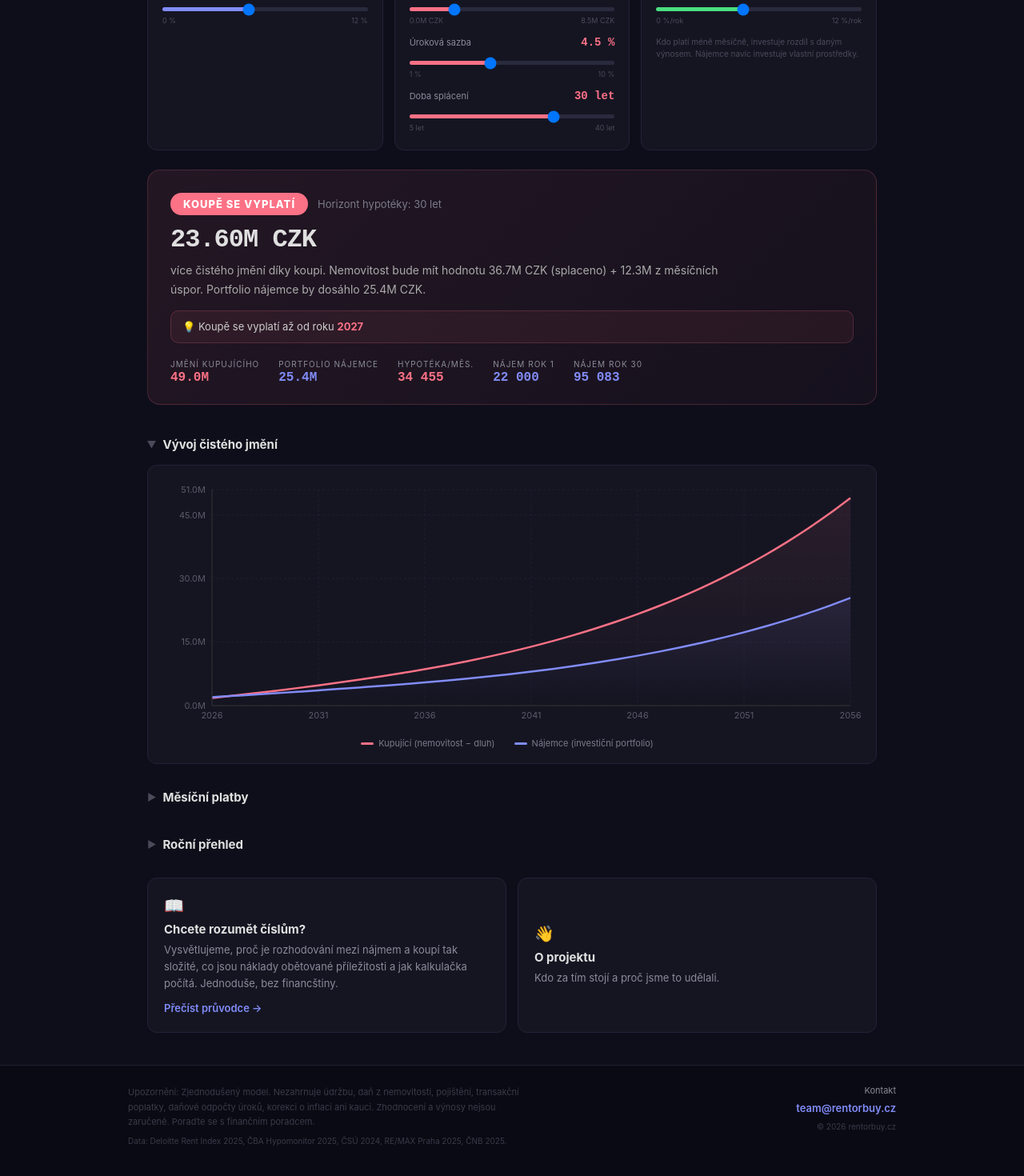
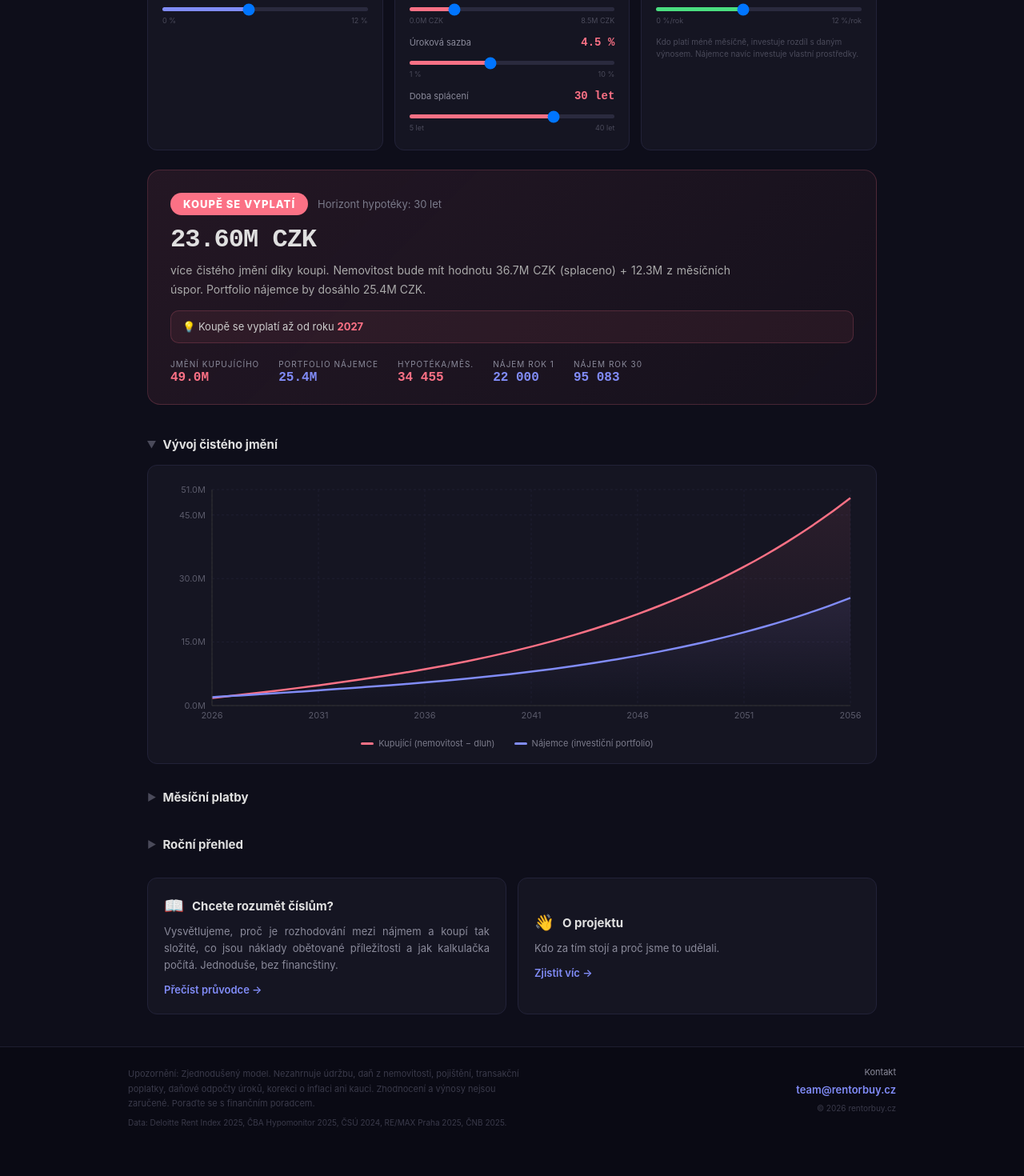
Before and after one commit to jd-dvoriak/rentorbuy, a React (Vite) app: page / in a window 1280 px wide. Shown: the part 414-1884 px from the top of the page at 80% size. Built offline with nearby package versions, Linux system fonts and the light colour scheme.

Commit message:
Justify text, align CTA cards, fix downpayment limit

```diff
--- a/src/App.jsx
+++ b/src/App.jsx
@@ -68,6 +68,7 @@ const I18N = {
     ctaLearnBtn: "Přečíst průvodce",
     ctaAboutTitle: "O projektu",
     ctaAboutDesc: "Kdo za tím stojí a proč jsme to udělali.",
+    ctaAboutBtn: "Zjistit víc",
     // ── LEARN PAGE ──
     learnHero: "Pronájem nebo koupě? Pojďme si to rozebrat.",
     learnHeroSub: "Bez emocí, bez tlaku. Jen čísla a zdravý rozum.",
@@ -179,6 +180,7 @@ const I18N = {
     ctaLearnBtn: "Read the guide",
     ctaAboutTitle: "About the project",
     ctaAboutDesc: "Who's behind it and why we built it.",
+    ctaAboutBtn: "Learn more",
     learnHero: "Rent or buy? Let's break it down.",
     learnHeroSub: "No emotions, no pressure. Just numbers and common sense.",
     emo1Title: "Why is this such a hard decision?",
@@ -418,7 +420,7 @@ const dp = (c) => ({ r: 5, fill: c, stroke: C.bg, strokeWidth: 2 });
    LEARN PAGE
    ══════════════════════════════════════════ */
 function LearnPage({ t, onGoCalc }) {
-  const P = ({ children, style }) => <p style={{ fontSize: 15, color: C.dim, lineHeight: 1.8, margin: "0 0 16px", ...style }}>{children}</p>;
+  const P = ({ children, style }) => <p style={{ fontSize: 15, color: C.dim, lineHeight: 1.8, margin: "0 0 16px", textAlign: "justify", ...style }}>{children}</p>;
   const H = ({ children, icon }) => <h2 style={{ fontSize: 22, fontWeight: 800, color: C.txt, margin: "48px 0 20px", display: "flex", alignItems: "center", gap: 10 }}>{icon && <span style={{ fontSize: 24 }}>{icon}</span>}{children}</h2>;
   const Item = ({ title, children, color }) => (
     <div style={{ background: C.card, border: `1px solid ${C.border}`, borderRadius: 12, padding: "20px 22px", marginBottom: 12 }}>
@@ -479,7 +481,7 @@ function LearnPage({ t, onGoCalc }) {
    ABOUT PAGE
    ══════════════════════════════════════════ */
 function AboutPage({ t, track, onGoCalc, onGoLearn }) {
-  const P = ({ children }) => <p style={{ fontSize: 15, color: C.dim, lineHeight: 1.8, margin: "0 0 16px" }}>{children}</p>;
+  const P = ({ children }) => <p style={{ fontSize: 15, color: C.dim, lineHeight: 1.8, margin: "0 0 16px", textAlign: "justify" }}>{children}</p>;
   return (
     <main style={{ maxWidth: 680, margin: "0 auto", padding: "24px 24px 48px" }}>
       <h1 style={{ fontSize: 28, fontWeight: 800, color: C.txt, margin: "40px 0 24px" }}>{t.aboutTitle}</h1>
@@ -491,18 +493,22 @@ function AboutPage({ t, track, onGoCalc, onGoLearn }) {
           background: C.card, border: `1px solid ${C.border}`, borderRadius: 12,
           padding: "20px", cursor: "pointer", textAlign: "left", fontFamily: "inherit",
         }}>
-          <div style={{ fontSize: 20, marginBottom: 8 }}>🧮</div>
-          <div style={{ fontSize: 15, fontWeight: 700, color: C.txt, marginBottom: 6 }}>{t.navCalc}</div>
-          <div style={{ fontSize: 13, color: C.dim }}>{t.aboutCalcDesc}</div>
+          <div style={{ display: "flex", alignItems: "center", gap: 10, marginBottom: 10 }}>
+            <span style={{ fontSize: 20 }}>🧮</span>
+            <span style={{ fontSize: 15, fontWeight: 700, color: C.txt }}>{t.navCalc}</span>
+          </div>
+          <div style={{ fontSize: 13, color: C.dim, textAlign: "justify" }}>{t.aboutCalcDesc}</div>
           <span style={{ color: C.rent, fontSize: 13, fontWeight: 600, display: "inline-block", marginTop: 10 }}>{t.aboutCalcBtn} →</span>
         </button>
         <button onClick={onGoLearn} style={{
           background: C.card, border: `1px solid ${C.border}`, borderRadius: 12,
           padding: "20px", cursor: "pointer", textAlign: "left", fontFamily: "inherit",
         }}>
-          <div style={{ fontSize: 20, marginBottom: 8 }}>📖</div>
-          <div style={{ fontSize: 15, fontWeight: 700, color: C.txt, marginBottom: 6 }}>{t.navLearn}</div>
-          <div style={{ fontSize: 13, color: C.dim }}>{t.aboutLearnDesc}</div>
+          <div style={{ display: "flex", alignItems: "center", gap: 10, marginBottom: 10 }}>
+            <span style={{ fontSize: 20 }}>📖</span>
+            <span style={{ fontSize: 15, fontWeight: 700, color: C.txt }}>{t.navLearn}</span>
+          </div>
+          <div style={{ fontSize: 13, color: C.dim, textAlign: "justify" }}>{t.aboutLearnDesc}</div>
           <span style={{ color: C.rent, fontSize: 13, fontWeight: 600, display: "inline-block", marginTop: 10 }}>{t.ctaLearnBtn} →</span>
         </button>
       </div>
@@ -571,7 +577,7 @@ function CalcPage({ t, track, onGoLearn, onGoAbout }) {
         {/* Intro */}
         <div style={{ marginBottom: 20 }}>
           <div style={{ background: C.card, border: `1px solid ${C.border}`, borderRadius: 12, padding: "20px 20px 16px" }}>
-            <p style={{ fontSize: 15, color: C.txt, lineHeight: 1.7, margin: "0 0 14px" }}>{t.intro}</p>
+            <p style={{ fontSize: 15, color: C.txt, lineHeight: 1.7, margin: "0 0 14px", textAlign: "justify" }}>{t.intro}</p>
             <button onClick={onGoLearn} style={{
               background: "none", border: "none", color: C.rent, fontSize: 13, fontWeight: 600,
               cursor: "pointer", fontFamily: "inherit", padding: 0, textAlign: "left",
@@ -606,7 +612,7 @@ function CalcPage({ t, track, onGoLearn, onGoAbout }) {
           <fieldset style={{ background: C.card, border: `1px solid ${C.border}`, borderRadius: 12, padding: "16px 18px 8px", margin: 0 }}>
             <legend style={{ fontSize: 10, color: C.buy, textTransform: "uppercase", letterSpacing: 2, fontWeight: 700, padding: "0 4px" }}>{t.buy}</legend>
             <Slider label={t.price} value={purchasePrice} onChange={setPurchasePrice} min={2e6} max={30e6} step={5e5} format={fmt.m1} unit="CZK" color={C.buy} />
-            <Slider label={t.dp} value={downPayment} onChange={(v) => setDownPayment(Math.min(v, purchasePrice))} min={0} max={Math.min(purchasePrice, 15e6)} step={1e5} format={fmt.m1} unit="CZK" color={C.buy} />
+            <Slider label={t.dp} value={downPayment} onChange={(v) => setDownPayment(Math.min(v, purchasePrice))} min={0} max={purchasePrice} step={1e5} format={fmt.m1} unit="CZK" color={C.buy} />
             <Slider label={t.rate} value={annualRate} onChange={setAnnualRate} min={1} max={10} step={0.1} unit="%" color={C.buy} />
             <Slider label={t.term} value={mortgageYears} onChange={setMortgageYears} min={5} max={40} step={1} unit={t.unit} color={C.buy} />
           </fieldset>
@@ -628,7 +634,7 @@ function CalcPage({ t, track, onGoLearn, onGoAbout }) {
             <span style={{ color: C.dim2, fontSize: 13 }}>{t.horizonLabel} {mortgageYears} {t.unit}</span>
           </div>
           <div style={{ fontSize: 32, fontWeight: 800, color: C.txt, marginBottom: 8, fontFamily: "monospace", letterSpacing: -1 }}>{fmt.m2(Math.abs(eqDiff))} CZK</div>
-          <p style={{ fontSize: 14, color: C.tipSub, lineHeight: 1.7, maxWidth: 700, margin: 0 }}>{t.moreBy} {bw ? t.buyVerb : t.rentVerb}. {vText}</p>
+          <p style={{ fontSize: 14, color: C.tipSub, lineHeight: 1.7, maxWidth: 700, margin: 0, textAlign: "justify" }}>{t.moreBy} {bw ? t.buyVerb : t.rentVerb}. {vText}</p>
 
           {/* Breakpoint insight */}
           {r.breakpoint && (
@@ -727,18 +733,23 @@ function CalcPage({ t, track, onGoLearn, onGoAbout }) {
             background: C.card, border: `1px solid ${C.border}`, borderRadius: 12,
             padding: "22px 20px", cursor: "pointer", textAlign: "left", fontFamily: "inherit",
           }}>
-            <div style={{ fontSize: 20, marginBottom: 8 }}>📖</div>
-            <div style={{ fontSize: 15, fontWeight: 700, color: C.txt, marginBottom: 6 }}>{t.ctaLearnTitle}</div>
-            <div style={{ fontSize: 13, color: C.dim, lineHeight: 1.6, marginBottom: 12 }}>{t.ctaLearnDesc}</div>
+            <div style={{ display: "flex", alignItems: "center", gap: 10, marginBottom: 10 }}>
+              <span style={{ fontSize: 20 }}>📖</span>
+              <span style={{ fontSize: 15, fontWeight: 700, color: C.txt }}>{t.ctaLearnTitle}</span>
+            </div>
+            <div style={{ fontSize: 13, color: C.dim, lineHeight: 1.6, marginBottom: 12, textAlign: "justify" }}>{t.ctaLearnDesc}</div>
             <span style={{ color: C.rent, fontSize: 13, fontWeight: 600 }}>{t.ctaLearnBtn} →</span>
           </button>
           <button onClick={onGoAbout} style={{
             background: C.card, border: `1px solid ${C.border}`, borderRadius: 12,
             padding: "22px 20px", cursor: "pointer", textAlign: "left", fontFamily: "inherit",
           }}>
-            <div style={{ fontSize: 20, marginBottom: 8 }}>👋</div>
-            <div style={{ fontSize: 15, fontWeight: 700, color: C.txt, marginBottom: 6 }}>{t.ctaAboutTitle}</div>
-            <div style={{ fontSize: 13, color: C.dim, lineHeight: 1.6 }}>{t.ctaAboutDesc}</div>
+            <div style={{ display: "flex", alignItems: "center", gap: 10, marginBottom: 10 }}>
+              <span style={{ fontSize: 20 }}>👋</span>
+              <span style={{ fontSize: 15, fontWeight: 700, color: C.txt }}>{t.ctaAboutTitle}</span>
+            </div>
+            <div style={{ fontSize: 13, color: C.dim, lineHeight: 1.6, marginBottom: 12, textAlign: "justify" }}>{t.ctaAboutDesc}</div>
+            <span style={{ color: C.rent, fontSize: 13, fontWeight: 600 }}>{t.ctaAboutBtn} →</span>
           </button>
         </div>
       </main>
```
